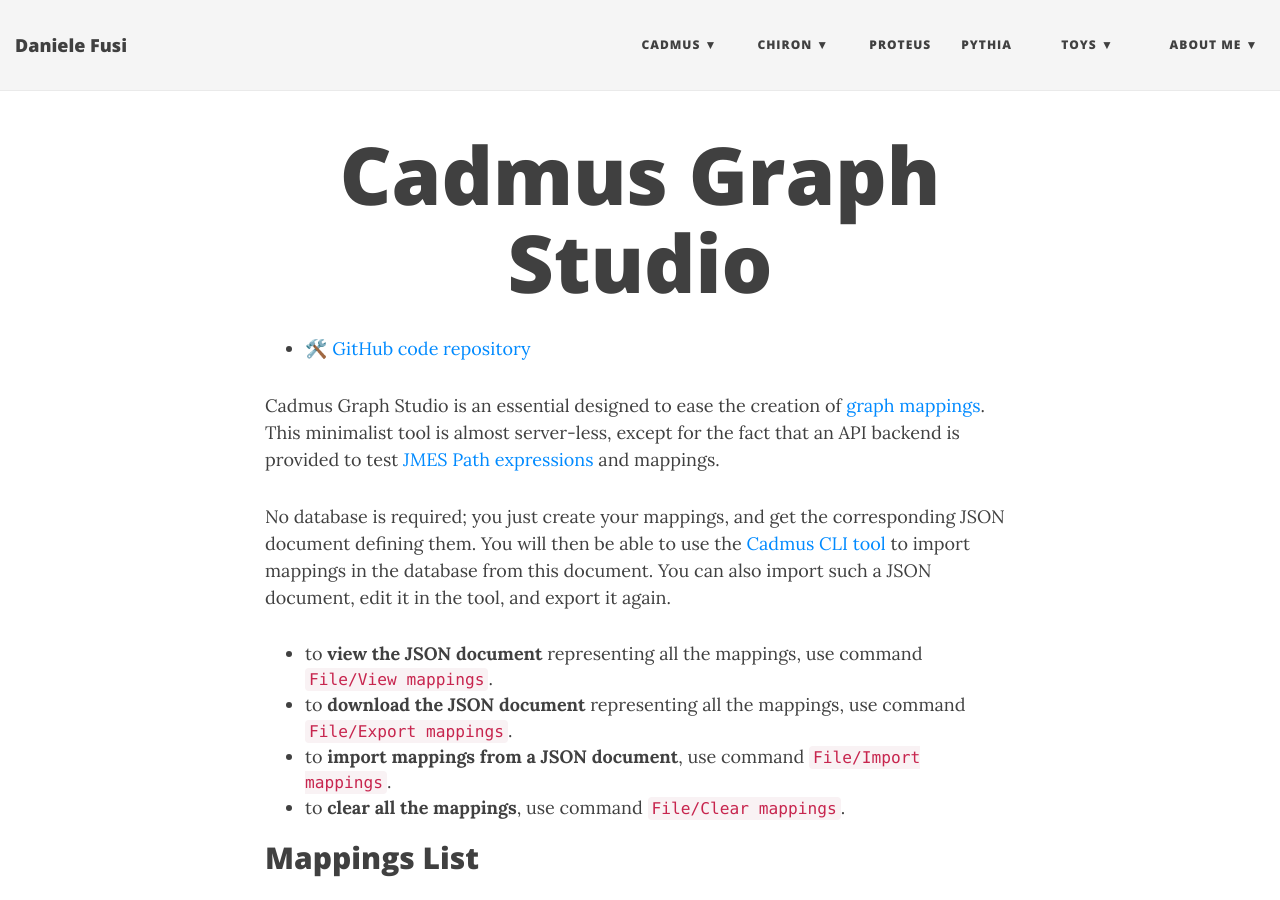
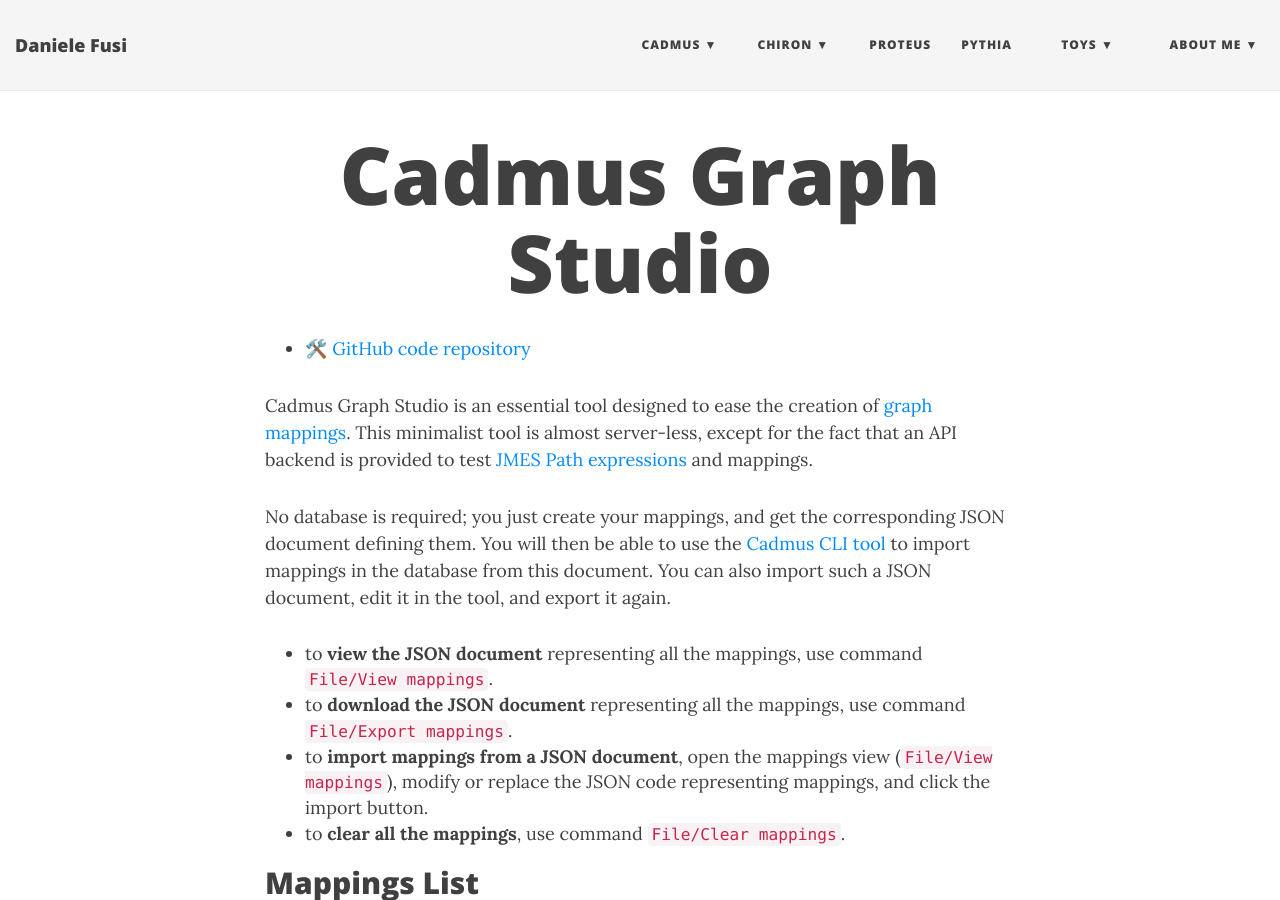
Before and after one commit to Myrmex/overview, a Jekyll site: the page built from cadmus/graph-studio/graph-studio.md, in a window 1280 px wide and 900 px high. Built offline with Jekyll 4.4.1, drawn with Linux system fonts in a browser that asks for light colours; nearby versions of some CDN libraries.

Commit message:
Update graph-studio.md

```diff
--- a/cadmus/graph-studio/graph-studio.md
+++ b/cadmus/graph-studio/graph-studio.md
@@ -5,13 +5,13 @@
 
 - 🛠️ [GitHub code repository](https://github.com/vedph/cadmus-graph-studio-app)
 
-Cadmus Graph Studio is an essential designed to ease the creation of [graph mappings](../dev/concepts/graph-mappings.md). This minimalist tool is almost server-less, except for the fact that an API backend is provided to test [JMES Path expressions](https://jmespath.org) and mappings.
+Cadmus Graph Studio is an essential tool designed to ease the creation of [graph mappings](../dev/concepts/graph-mappings.md). This minimalist tool is almost server-less, except for the fact that an API backend is provided to test [JMES Path expressions](https://jmespath.org) and mappings.
 
 No database is required; you just create your mappings, and get the corresponding JSON document defining them. You will then be able to use the [Cadmus CLI tool](https://github.com/vedph/cadmus_tool) to import mappings in the database from this document. You can also import such a JSON document, edit it in the tool, and export it again.
 
 - to **view the JSON document** representing all the mappings, use command `File/View mappings`.
 - to **download the JSON document** representing all the mappings, use command `File/Export mappings`.
-- to **import mappings from a JSON document**, use command `File/Import mappings`.
+- to **import mappings from a JSON document**, open the mappings view (`File/View mappings`), modify or replace the JSON code representing mappings, and click the import button.
 - to **clear all the mappings**, use command `File/Clear mappings`.
 
 ## Mappings List
```
